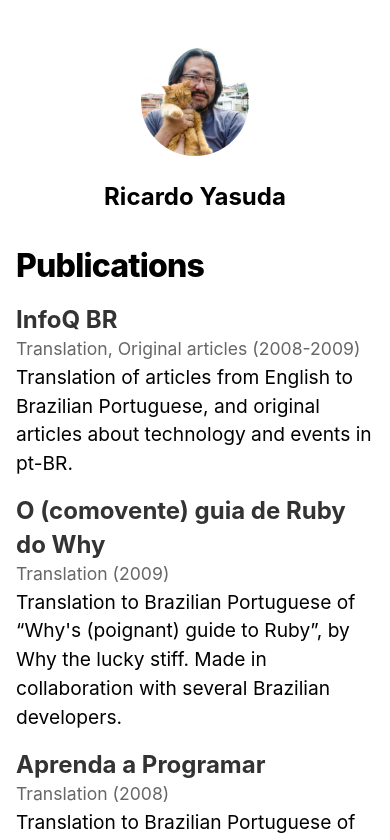
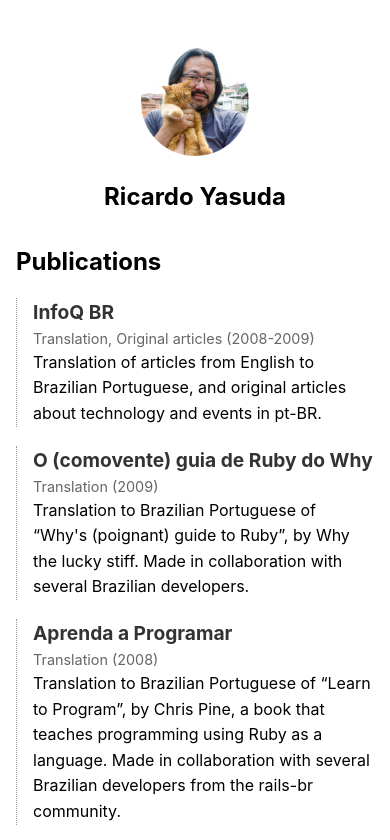
Before and after one commit to shadowmaru/shadowmaru.dev.next, a Next.js app: page /publications in a window 390 px wide. Shown: the top 840 px of the page. Built offline with nearby package versions, Linux system fonts and the light colour scheme.

Commit message:
[Layout] Changes font sizes to support mobile better
Fixes #1

```diff
--- a/components/job.tsx
+++ b/components/job.tsx
@@ -25,13 +25,13 @@ export default function Job({
   let headline;
   if (Array.isArray(children)) {
     headline = (
-      <h3 className={`${utilStyles.headingLg} ${jobStyles.headingLg}`}>
+      <h3 className={`${utilStyles.headingMd} ${jobStyles.headingMd}`}>
         <Title url={url}>{company}</Title>
       </h3>
     );
   } else {
     headline = (
-      <h3 className={`${utilStyles.headingLg} ${jobStyles.headingLg}`}>
+      <h3 className={`${utilStyles.headingMd} ${jobStyles.headingMd}`}>
         {title} at <Title url={url}>{company}</Title>
       </h3>
     );
--- a/components/layout.tsx
+++ b/components/layout.tsx
@@ -1,16 +1,19 @@
-import Head from 'next/head';
-import Image from 'next/image';
-import styles from './layout.module.css';
-import utilStyles from '../styles/utils.module.css';
-import Link from 'next/link';
-import React from 'react';
+import Head from "next/head";
+import Image from "next/image";
+import styles from "../styles/layout.module.css";
+import utilStyles from "../styles/utils.module.css";
+import Link from "next/link";
+import React from "react";
 
-const name = 'Ricardo Yasuda';
-export const siteTitle = 'Ricardo Yasuda, software developer';
+const name = "Ricardo Yasuda";
+export const siteTitle = "Ricardo Yasuda, software developer";
 
-export default function Layout({ children, home }: {
-  children: React.ReactNode
-  home?:boolean
+export default function Layout({
+  children,
+  home,
+}: {
+  children: React.ReactNode;
+  home?: boolean;
 }) {
   return (
     <div className={styles.container}>
@@ -40,7 +43,7 @@ export default function Layout({ children, home }: {
               width={144}
               alt={name}
             />
-            <h1 className={utilStyles.heading2Xl}>{name}</h1>
+            <h1 className={utilStyles.headingXl}>{name}</h1>
           </>
         ) : (
           <>
--- a/components/publication.tsx
+++ b/components/publication.tsx
@@ -17,9 +17,9 @@ export default function Publication({
   children?: React.ReactNode;
 }) {
   return (
-    <div>
+    <div className={publicationStyles.container}>
       {" "}
-      <h3 className={`${utilStyles.headingLg} ${publicationStyles.headingLg}`}>
+      <h3 className={`${utilStyles.headingMd} ${publicationStyles.headingMd}`}>
         <Title url={url}>{title}</Title>
       </h3>
       <div className={publicationStyles.duration}>
--- a/pages/index.tsx
+++ b/pages/index.tsx
@@ -14,7 +14,7 @@ export default function Home({ allPostsData }) {
       <Head>
         <title>{siteTitle}</title>
       </Head>
-      <section className={utilStyles.headingMd}>
+      <section>
         <p>
           Hello 👋, I&apos;m <b>Ricardo</b>! I&apos;m a software developer 💻
           based in São Paulo, Brazil 🇧🇷, with{" "}
@@ -44,7 +44,7 @@ export default function Home({ allPostsData }) {
         </p>
       </section>
 
-      <section className={`${utilStyles.headingMd} ${utilStyles.padding1px}`}>
+      <section className={` ${utilStyles.padding1px}`}>
         <h2 className={utilStyles.headingLg}>Writing</h2>
         <ul className={utilStyles.list}>
           {allPostsData.map(({ id, date, title }) => (
--- a/pages/publications.tsx
+++ b/pages/publications.tsx
@@ -9,8 +9,8 @@ export default function Publications() {
       <Head>
         <title>{siteTitle} - Publications</title>
       </Head>
-      <section className={utilStyles.headingMd}>
-        <h2 className={utilStyles.headingXl}>Publications</h2>
+      <section>
+        <h2 className={utilStyles.headingLg}>Publications</h2>
 
         <Publication
           title="InfoQ BR"
--- a/pages/resume.tsx
+++ b/pages/resume.tsx
@@ -14,7 +14,7 @@ export default function Resume() {
         <title>{siteTitle} - Resume</title>
       </Head>
       <section>
-        <h2 className={utilStyles.headingXl}>Working Experience</h2>
+        <h2 className={utilStyles.headingLg}>Working Experience</h2>
 
         <Job
           title="Software Engineer Specialist"
@@ -114,8 +114,8 @@ export default function Resume() {
           to={new Date(2000, 4, 1)}
         ></Job>
       </section>
-      <section className={utilStyles.headingMd}>
-        <h2>Education</h2>
+      <section>
+        <h2 className={utilStyles.headingLg}>Education</h2>
 
         <Education
           place="Universidade de São Paulo"
--- a/styles/job.module.css
+++ b/styles/education.module.css
@@ -3,11 +3,11 @@
   padding-left: 1rem;
 }
 
-.headingLg {
+.headingMd {
   margin-bottom: 0;
 }
 
 .duration {
   color: #666;
-  font-size: 1.1rem;
+  font-size: 0.9rem;
 }
--- a/styles/publication.module.css
+++ b/styles/publication.module.css
@@ -1,8 +1,13 @@
-.headingLg {
+.container {
+  border-left: 1px dotted #999;
+  padding-left: 1rem;
+}
+
+.headingMd {
   margin-bottom: 0;
 }
 
 .duration {
   color: #666;
-  font-size: 1.1rem;
+  font-size: 0.9rem;
 }
```
Also changed, not shown: components/education.tsx (+7 -3 lines), styles/layout.module.css (renamed from components/layout.module.css).
